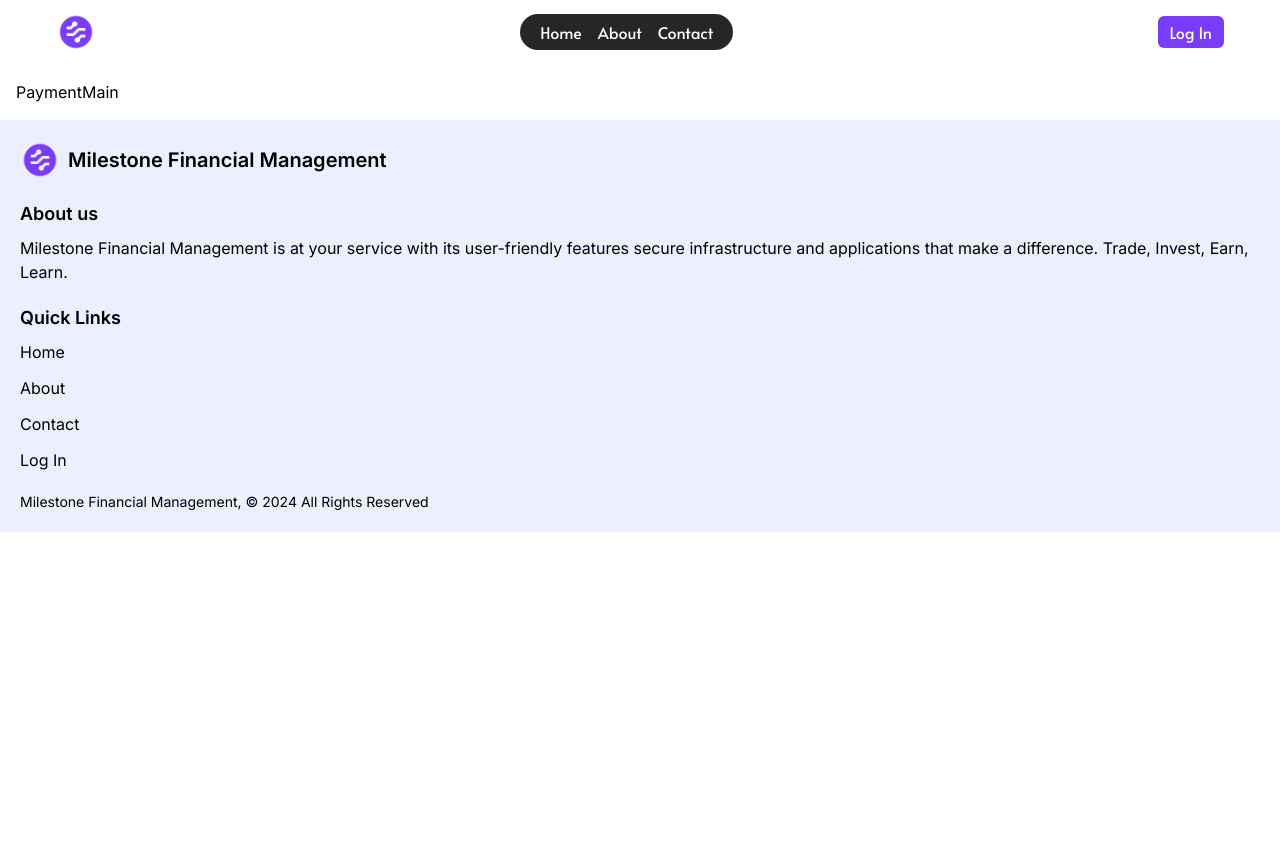
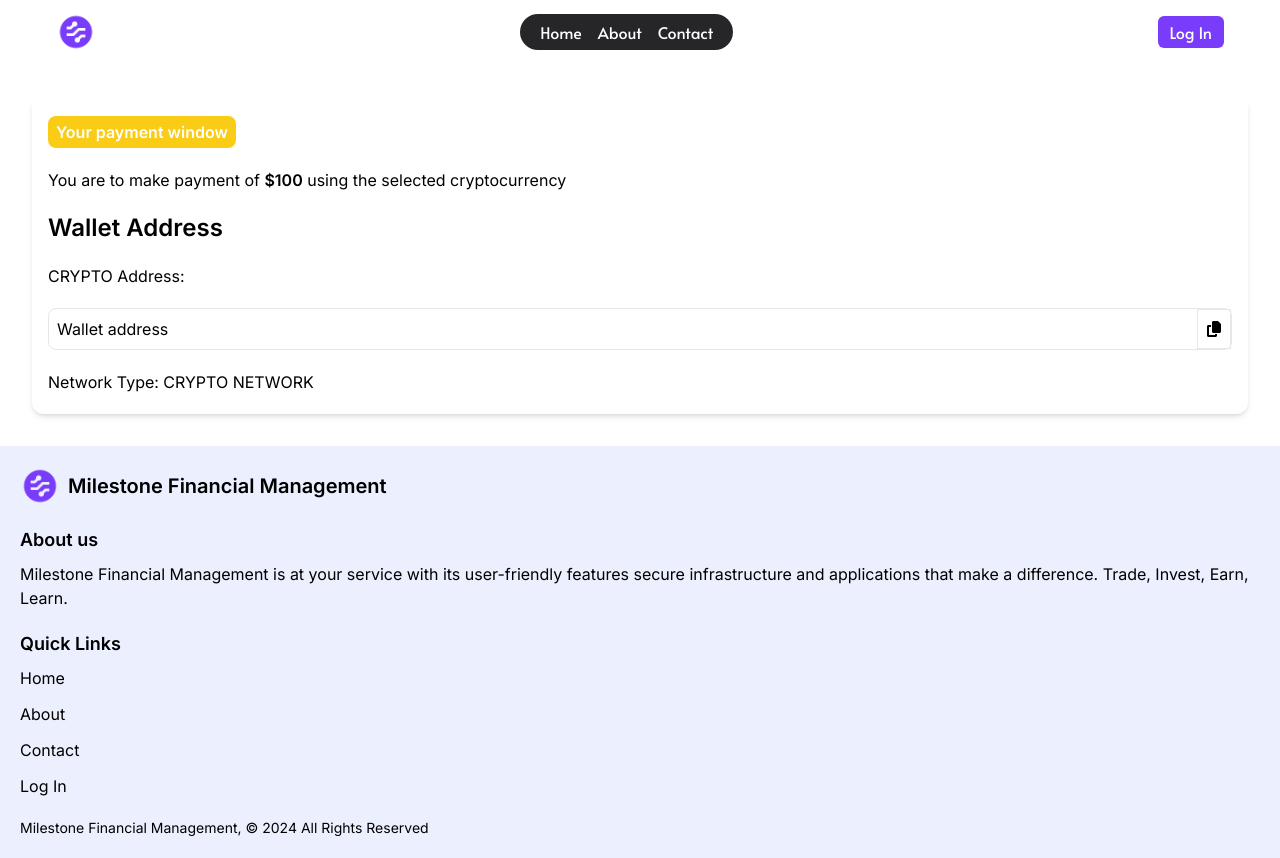
Before and after one commit to NordCore704/milestonefinance, a Next.js app: page /dashboard/investment-plans/payment in a window 1280 px wide. Before the commit the page ends 800 px from the top, so only its background shows below. Built offline with nearby package versions, Linux system fonts and the light colour scheme; no server answers; a web font is replaced by a local one.

Commit message:
UI for payment page added

```diff
--- a/components/dashboard/DashboardMain.jsx
+++ b/components/dashboard/DashboardMain.jsx
@@ -28,12 +28,12 @@ const DashboardMain = () => {
           <button className="text-white text-center p-2 rounded-md bg-green-500 duration-300 transition-colors hover:bg-green-700">
             Withdraw
           </button>
-          <button
+          {/* <button
             className="text-white text-center p-2 rounded-md bg-red-500 hover:bg-red-700 duration-300 transition-colors"
             onClick={() => signOut()}
           >
             Logout
-          </button>
+          </button> */}
         </div>
       </div>
 
--- a/components/dashboard/payment/PaymentMain.jsx
+++ b/components/dashboard/payment/PaymentMain.jsx
@@ -1,8 +1,28 @@
 import React from 'react'
+import { FaCopy } from 'react-icons/fa6'
 
 const PaymentMain = () => {
   return (
-    <div>PaymentMain</div>
+    <section className='flex flex-col gap-3 p-3 sm:p-4'>
+      <div className="shadow-md rounded-xl px-3 py-5 sm:px-4 sm:py-5 flex flex-col gap-5">
+        <p className="bg-yellow-400 text-white px-2 py-1 self-start rounded-lg font-semibold">Your payment window</p>
+        <p className="">You are to make payment of <span className="font-semibold">$100</span> using the selected cryptocurrency</p>
+        <p className="text-2xl font-semibold">Wallet Address</p>
+        <p className="uppercase">Crypto <span className="capitalize">Address:</span></p>
+        <div className="flex border rounded-lg justify-between">
+          <p className="p-2">Wallet address</p>
+          <button className="border p-2">
+            <FaCopy />
+          </button>
+
+        </div>
+        <p className="">Network Type: <span className="uppercase">Crypto Network</span></p>
+        {/* <button className="rounded-lg bg-scheme-purple text-white p-2 hover:bg-scheme-purpleOne duration-300 transition-colors lg:w-[70%] self-start">
+        Submit Payment
+      </button> */}
+      </div>
+
+    </section>
   )
 }
 
```
